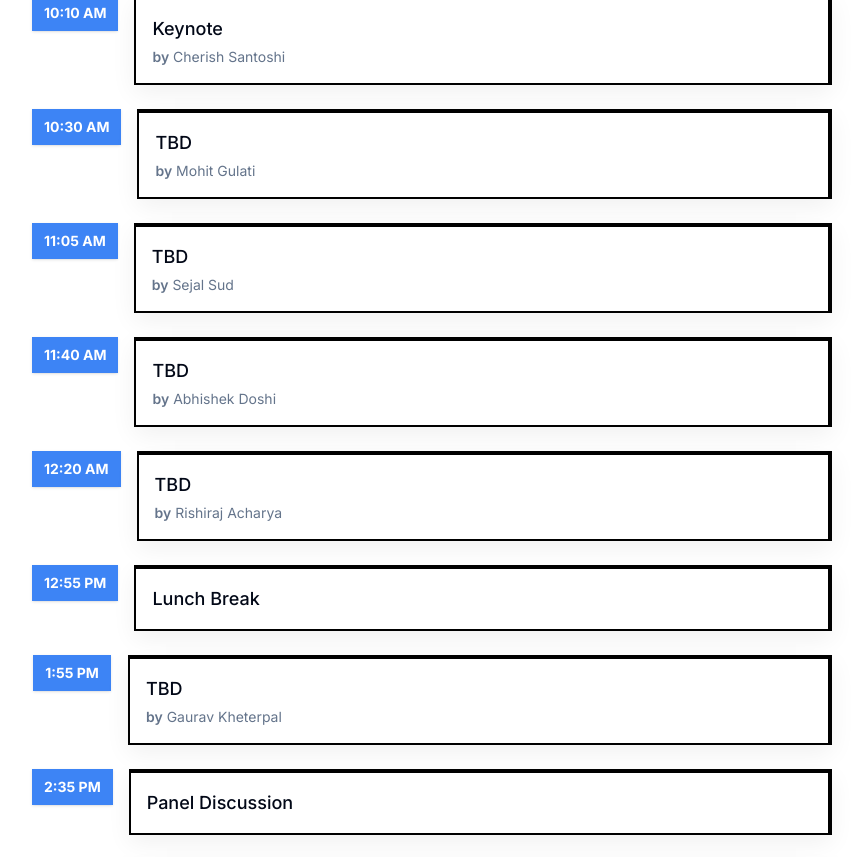
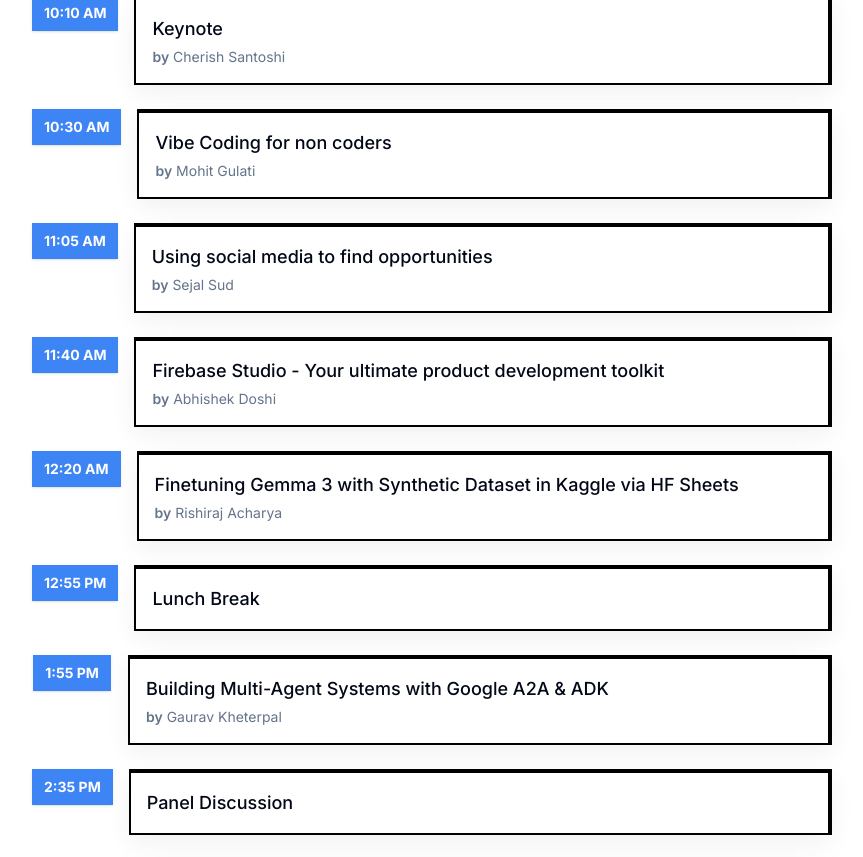
Before and after one commit to GDG-cloud-chandigarh/cloud-community-nexus, a React (Vite) app: page /agenda in a window 1280 px wide. Shown: the part 580-1437 px from the top of the page, without its empty margins (416-1279 px from the left). Built offline with nearby package versions, Linux system fonts and the light colour scheme.

Commit message:
Updated the names of the talks in Agenda

```diff
--- a/src/pages/Agenda.tsx
+++ b/src/pages/Agenda.tsx
@@ -8,22 +8,22 @@
   { time: "10:10 AM", title: "Keynote", speaker: "Cherish Santoshi" },
   {
     time: "10:30 AM",
-    title: "TBD",
+    title: "Vibe Coding for non coders",
     speaker: "Mohit Gulati",
   },
   {
     time: "11:05 AM",
-    title: "TBD",
+    title: "Using social media to find opportunities",
     speaker: "Sejal Sud",
   },
   {
     time: "11:40 AM",
-    title: "TBD",
+    title: "Firebase Studio - Your ultimate product development toolkit",
     speaker: "Abhishek Doshi",
   },
   {
     time: "12:20 AM",
-    title: "TBD",
+    title: "Finetuning Gemma 3 with Synthetic Dataset in Kaggle via HF Sheets",
     speaker: "Rishiraj Acharya",
   },
   // {
@@ -34,7 +34,7 @@
   { time: "12:55 PM", title: "Lunch Break" },
   {
     time: "1:55 PM",
-    title: "TBD",
+    title: "Building Multi-Agent Systems with Google A2A & ADK",
     speaker: "Gaurav Kheterpal",
   },
   {
```
